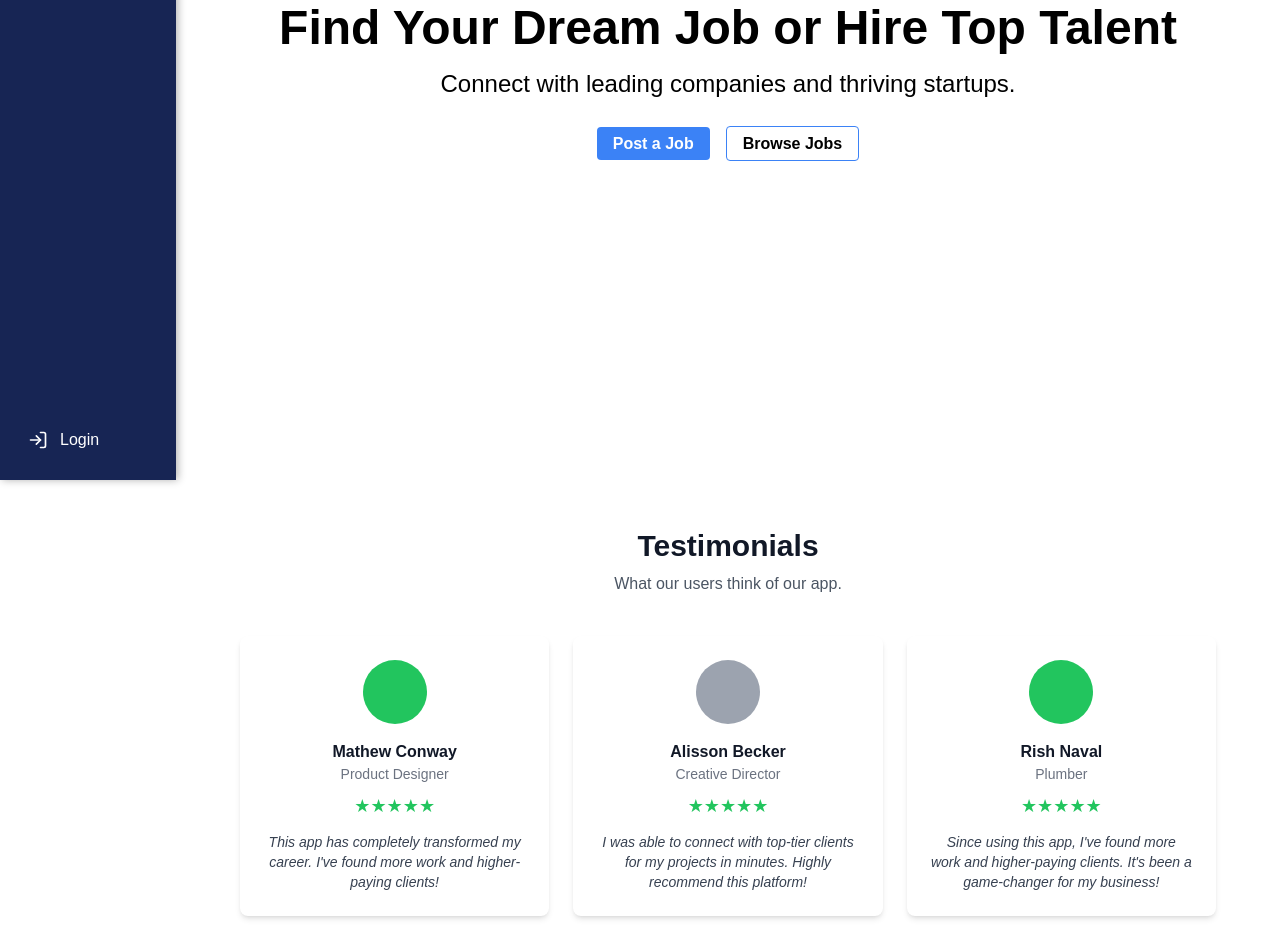
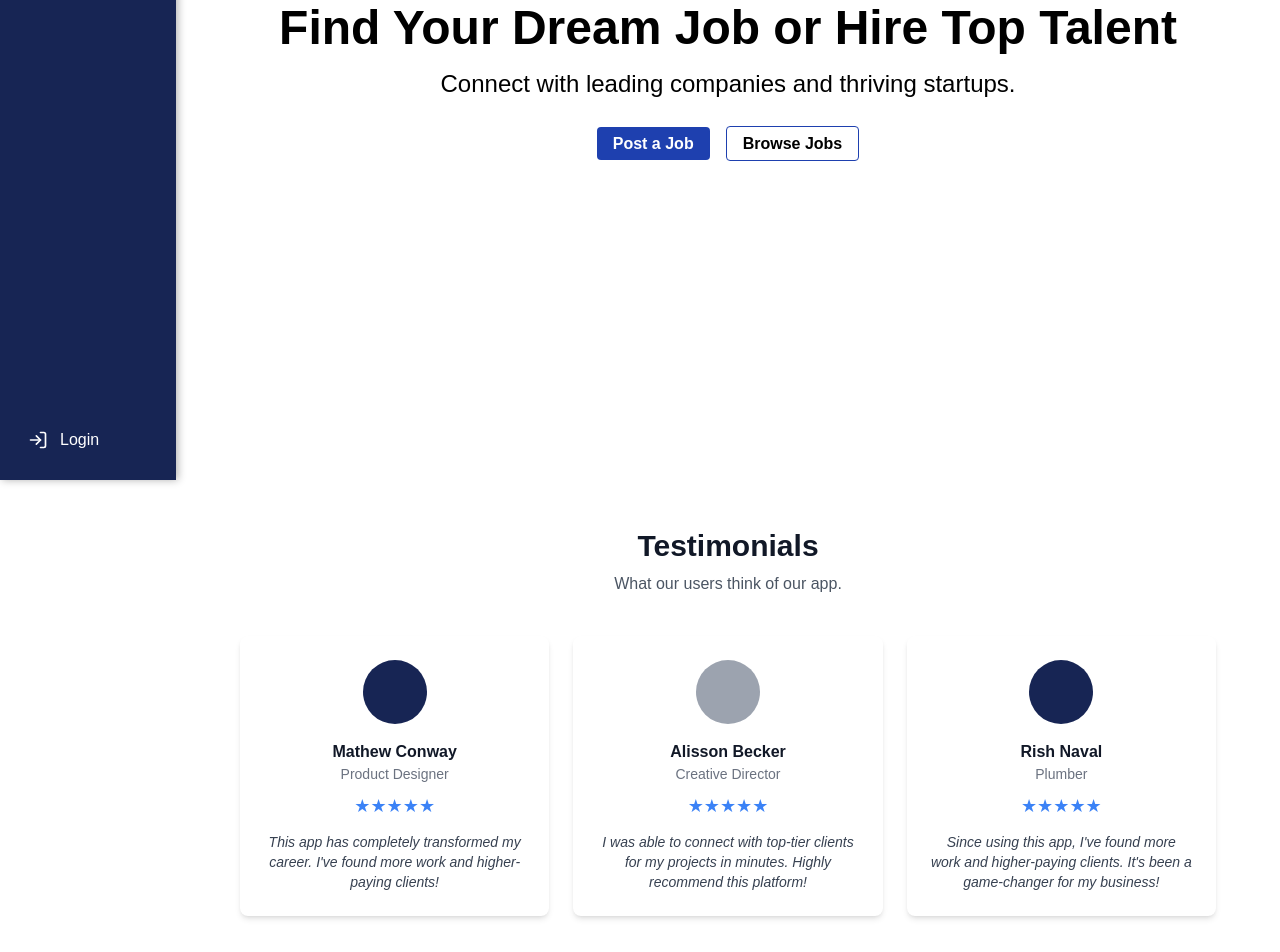
Before and after one commit to Zheero0/privateDev, a Next.js app: page / in a window 1280 px wide. Shown: the part 320-1272 px from the top of the page. Built offline with nearby package versions, Linux system fonts and the light colour scheme; no server answers.

Commit message:
brandcolors

```diff
--- a/app/components/Hero.jsx
+++ b/app/components/Hero.jsx
@@ -18,11 +18,11 @@ export const Hero = () => {
         <div className="mt-8">
           <Link
             href={"/post-job"}
-            className="bg-blue-500 hover:bg-blue-700 text-white font-bold py-2 px-4 rounded mr-4"
+            className="bg-blue-800 hover:bg-blue-700 text-white font-bold py-2 px-4 rounded mr-4"
           >
             Post a Job
           </Link>
-          <Link href={"/search"} className="bg-transparent border border-blue-500 hover:bg-white hover:text-gray-800 text-black font-bold py-2 px-4 rounded">
+          <Link href={"/search"} className="bg-transparent border border-blue-800 hover:bg-white hover:text-gray-800 text-black font-bold py-2 px-4 rounded">
             Browse Jobs
           </Link>
         </div>
--- a/app/components/Testimonial.jsx
+++ b/app/components/Testimonial.jsx
@@ -7,7 +7,7 @@ const testimonials = [
     review:
       "This app has completely transformed my career. I've found more work and higher-paying clients!",
     rating: 5,
-    avatarColor: "bg-green-500",
+    avatarColor: "bg-blue-950",
   },
   {
     name: "Alisson Becker",
@@ -23,7 +23,7 @@ const testimonials = [
     review:
       "Since using this app, I've found more work and higher-paying clients. It's been a game-changer for my business!",
     rating: 5,
-    avatarColor: "bg-green-500",
+    avatarColor: "bg-blue-950",
   },
 ];
 
@@ -55,7 +55,7 @@ export default function Testimonials() {
               {Array(testimonial.rating)
                 .fill(0)
                 .map((_, i) => (
-                  <span key={i} className="text-green-500 text-lg">
+                  <span key={i} className="text-blue-500 text-lg">
                     ★
                   </span>
                 ))}
```
